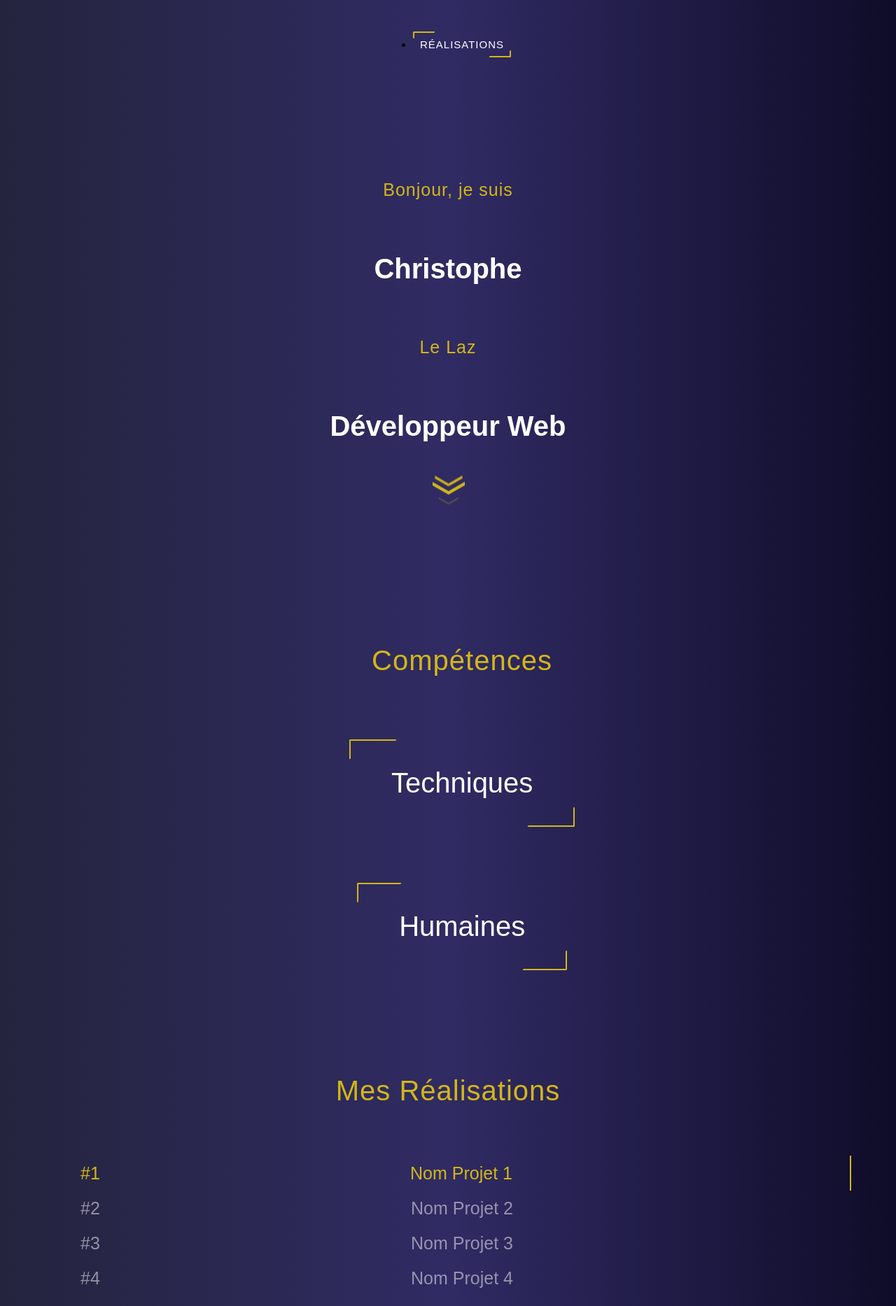
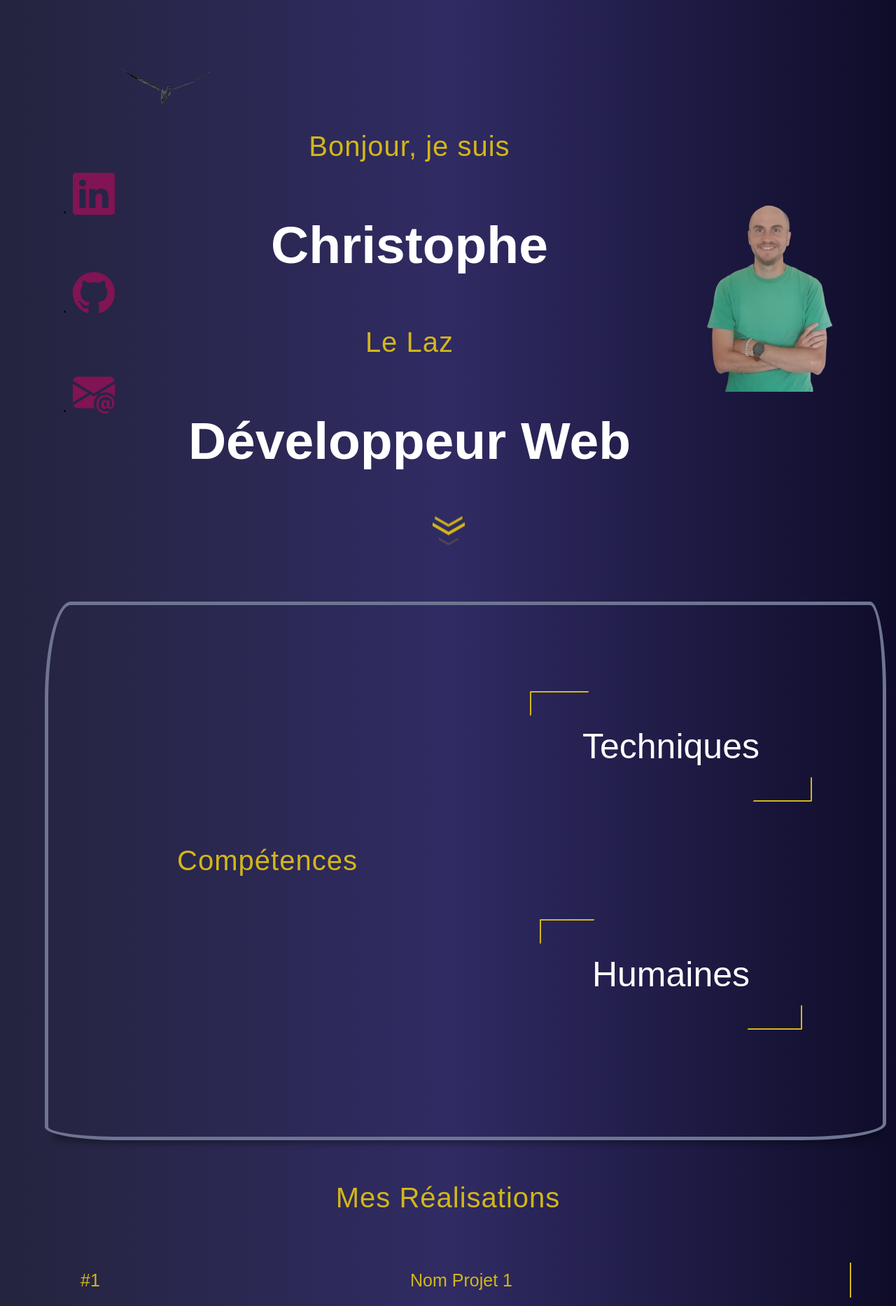
Before and after one commit to Christophe-LE-LAZ/christophe-le-laz.github.io, a PHP site: the page made by index laptop.html in a window 1280 px wide; the page is wider, and only the part inside the window is pictured. Shown: the top 1867 px of that part at 70% size. Run offline with PHP 8.4, Linux system fonts and the light colour scheme; some libraries are stand-ins or nearby versions; some web fonts are replaced.

Commit message:
wip responsive laptop

```diff
--- a/CSS/composants/buttons.css
+++ b/CSS/composants/buttons.css
@@ -186,9 +186,10 @@
 }
 
 /* fin version mobile */
+/* debut version laptop */
+@media only screen and (min-width:1024px) {
 
-
-/* debut version laptop */
+}
 /* header nav */
 
 /* Button component */
--- a/CSS/sections/header-nav.css
+++ b/CSS/sections/header-nav.css
@@ -42,18 +42,21 @@
     justify-content: space-around;
 }
 
+
 /* version laptop */
-/*
+@media only screen and (min-width:1024px) {
     header {
         height: 10vh;
-    width: 100%;
-    margin: auto;
+        margin-top: 0;
     }
 
-nav {
-    width: 100%;
+    header ul li:first-child {
+        display: inline;
     }
 
+    header ul li:last-child {
+        display: none;
+    }
     .header__logo--link {
         margin-left: 8rem;
         transition: filter 0.8s;
@@ -65,29 +68,19 @@
     }
 
     .header__logo--img {
+        display: flex;
         height: 200px;
         max-width: 100%;
         object-fit: cover;
     }
 
-.nav__li--a {
-    color: var(--text-primary);
-    display: block;
-    font-family: 'Hammersmith One', sans-serif;
+    .nav__ul .nav__li--a {
         font-size: 2.5rem;
-    font-weight: 400;
-    letter-spacing: 0.1rem;
-    margin: auto;
-    text-align: center;
-    text-decoration: none;
-    width: auto;
+        text-transform:inherit;
     }
 
     .nav__ul {
-    align-items: center;
-    display: flex;
-    flex-wrap: wrap;
         justify-content: space-between;
-} */
+    }
 
-/* fin version laptop */
+}
--- a/CSS/sections/presentation.css
+++ b/CSS/sections/presentation.css
@@ -55,60 +55,26 @@
     display: none;
 }
 
+/* fin version mobile */
+/* debut laptop */
 
-
-/* fin version mobile */
-
-/* début version latop
-/* main presentation */
-
-/* .bounce-in-right {
-    animation: bounce-in-right 2.1s both;
-    -webkit-animation: bounce-in-right 2.1s both;
-}
-
+@media only screen and (min-width:1024px) {
     .presentation {
         align-content: center;
-    align-items: center;
-    display: flex;
-    flex-direction: column;
-    flex-wrap: wrap;
-    justify-content: center;
-    min-height: 90vh;
-    overflow: hidden;
-    text-align: center;
-    width: 100%;
     }
-
     .presentation__content {
         align-items: stretch;
-    display: flex;
         height: 70vh;
         justify-content: space-between;
         width: 100%;
     }
-
     .presentation__content--texte {
-    display: flex;
-    flex-direction: column;
-    font-family: var(--font-family-primary);
         justify-content: space-around;
-    font-size: 4rem;
-
+        font-size: 2.5rem;
     }
 
     .presentation__content--texte strong {
-    color: var(--text-primary);
-    font-size: 7.5rem;
-    font-weight: bold;
-}
-
-.presentation__content--texte p {
-    color: var(--color-gold);
-    font-size: 4rem;
-    font-weight: 100;
-    letter-spacing: 0.1rem;
-    text-align: center;
+        font-size: 4.5rem;
     }
 
     .presentation--visuel {
@@ -116,7 +82,14 @@
         flex-direction: column;
         flex-wrap: wrap;
         justify-content: center;
+        align-items: center;
     }
+
+    .presentation--visuel img {
+    height: 300px;
+    width: auto;
+    }
+
 
     .presentation--contact {
         align-items: center;
@@ -154,4 +127,16 @@
         fill: var(--color-gold);
         transform: translateY(-5px);
         white-space: pre-wrap;
-} fin version laptop */
+    }
+}
+
+@media only screen and (min-width:1040px) {
+
+.presentation__content--texte strong {
+    font-size: 7.5rem;
+}
+.presentation__content--texte p {
+    font-size: 4rem;
+}
+}
+/* fin version laptop  */
--- a/CSS/sections/skills.css
+++ b/CSS/sections/skills.css
@@ -91,8 +91,6 @@
   width: 100%;
   margin-bottom: 5rem;
 }
-
-
 
 .skills .leftSide .skill {
   border-radius: 10px;
@@ -254,108 +252,43 @@
   font-size: 2rem;
 }
 }
-
 /* fin version mobile */
-
 /* debut version laptop */
 
-/* skills */
-/* #competences {
-  align-items: center;
+
+@media only screen and (min-width:1024px) {
+  #competences {
     border-top-left-radius: 3.7rem 14rem;
     border-top-right-radius: 2.3rem 13rem;
     border-bottom-left-radius: 11rem 1.9rem;
     border-bottom-right-radius: 12rem 2.4rem;
     border: solid 0.5rem var(--color-section-border);
     box-shadow: 0.3rem 1.5rem 0.8rem -1rem rgba(0, 0, 0, 0.3);
-  display: flex;
     flex-direction: row;
     height: 90vh;
-  justify-content: center;
-  padding: 2rem;
-  width: 90vw;
   }
-
   #competences h2 {
-  color: var(--color-gold, white);
     width: 50%;
   }
-
   .skills {
-  align-items: center;
-  display: flex;
-  flex-direction: column;
-  height: 100%;
-  justify-content: space-around;
     perspective: 100rem;
-  position: relative;
     width: 50%;
   }
-
-.skills__choice--container {
-  align-items: center;
-  animation: slide-in-elliptic-top-fwd 0.7s cubic-bezier(0.250, 0.460, 0.450, 0.940) both;
-  display: flex;
-  flex-direction: column;
-  height: 100%;
-  justify-content: space-evenly;
+  .skills__choice--container .button__border.button__border--type1,
+  .skills__choice--container .button__border.button__border--type1:hover {
+  font-size: 5rem;
   }
-
-.skills__choice--container .button__border.button__border--type1 {
-border: 0.3rem;
-color: var(--text-primary);
-font-size: 8rem;
-transition: transform 0.5s ease;
+  .skills .leftSide {
+    gap: 2%;
   }
-
-.skills__choice--container .button__border.button__border--type1:hover {
-color: var(--text-primary);
-font-size: 8rem;
-transform: rotate(-2deg);
-}
-.skills__choice--container .button__border.button__border--type1:nth-child(2):hover {
-color: var(--text-primary);
-font-size: 8rem;
-transform: rotate(2deg);
-}
-
-.skills__choice--container--hidden {
-display: none;
-height: 0;
-opacity: 0;
-}
-
-.skills .leftSide {
-  align-content: center;
-  display: none;
-  flex-direction: row;
-  flex-wrap: wrap;
-  gap: 2%;
-  height: 100%;
-  opacity: 0;
-  transform: translatex(800%);
-  width: 100%;
-}
-
   .skills .leftSide .skillsContainer {
-  align-content: center;
-  align-items: center;
-  border-radius: 10px;
-  display: flex;
-  flex-wrap: wrap;
     gap: 15px;
-  height: auto;
     justify-content: center;
-  padding: 2%;
-  position: relative;
-  width: 100%;
-  margin-bottom: 5rem;
     -webkit-transform: perspective(150rem) rotateY(-15deg) translateZ(5px) translateX(-70px);
     transform: perspective(150rem) rotateY(-15deg) translateZ(5px) translateX(-70px);
     -webkit-transform-origin: right;
     transform-origin: right;
   }
-
   .skills .leftSide .skillsContainer:before {
     background-position: 50%;
     background-size: 65px;
@@ -369,50 +302,34 @@
     transition: all .35s cubic-bezier(.215, .61, .355, 1);
     width: 100%;
   }
-
   .skills .leftSide .skill {
-  border-radius: 10px;
-  background-color: rgba(211, 183, 24, 0.200);
     display: flex;
+    flex-direction: row;
     gap: 12px;
-  padding: 10px 12px;
     width: 400px;
   }
-
+  .skills .leftSide .skill:nth-child(odd) {
+    margin-right: inherit;
+  }
   .skills .leftSide .skill .iconContainer {
-  align-items: center;
-  border-radius: 10px;
-  display: flex;
     height: 150px;
     justify-content: center;
     width: 150px;
   }
-
-.skills .leftSide .skill .iconContainer img {
-  height: 70%;
-  mix-blend-mode: luminosity;
-  opacity: .8
-}
-
   .skills .leftSide .skill .skillContent {
-  display: flex;
-  flex-direction: column;
-  justify-content: center;
     text-align: left;
-  text-transform: uppercase;
-  width: auto
+    width: auto;
   }
 
   .skills .leftSide .skill .skillContent p {
-  color: var(--text-primary);
-  font-family: var(--font-family-primary);
     font-size: 2.5rem;
-  font-weight: 600;
-  line-height: 1.4;
-  margin: 0;
-  -webkit-user-select: none;
-  user-select: none
   }
+}
+
+/* skills */
+
+
+
 
 
 /* right */
```
Lines whose indentation alone changed are shown as unchanged.
